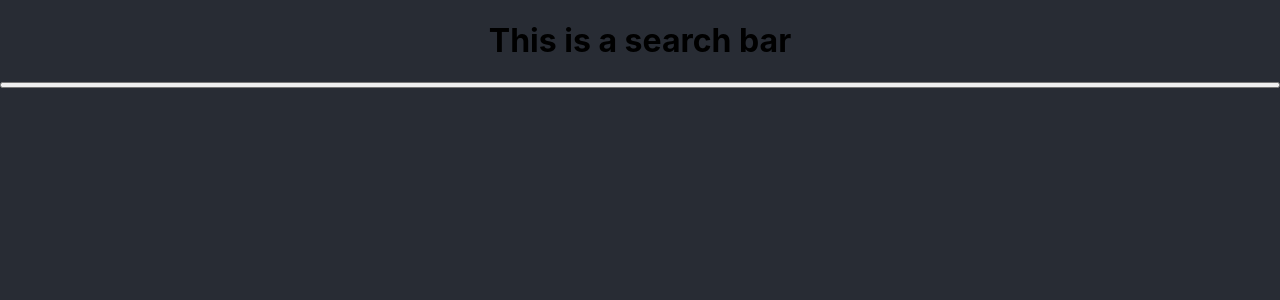
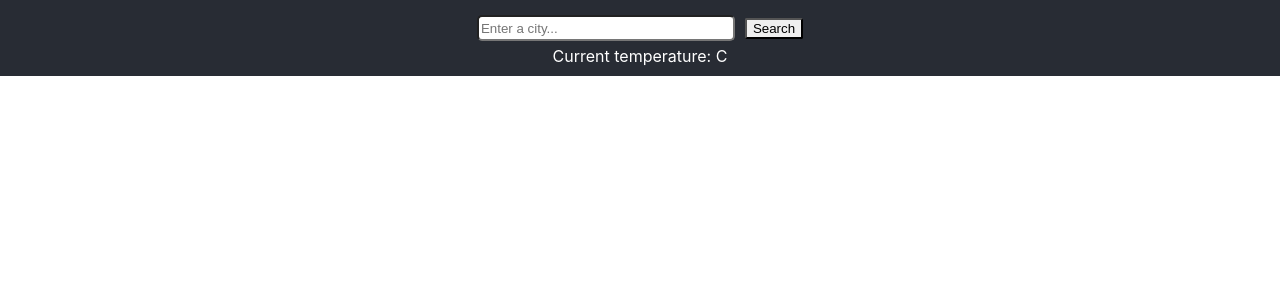
Before and after one commit to JordT/WeatherApp, a React (Create React App) app: page / in a window 1280 px wide. Shown: the top 300 px of the page. Built offline with nearby package versions, Linux system fonts and the light colour scheme.

Commit message:
form to get current default weather

```diff
--- a/src/App.css
+++ b/src/App.css
@@ -5,8 +5,21 @@
 }
 
 .App-header {
-  min-height: 100vh;
   display: flex;
+  align-items: center;
   flex-direction: column;
-  color: black;
+  color: white;
+  padding: 10px;
 }
+
+#input-search {
+  border-radius: 5px;
+  height: 20px;
+  width: 250px;
+  margin: 5px;
+}
+
+#submit-search {
+  border-radius: 2px;
+  margin: 5px;
+}
--- a/src/components/SearchBar/searchBar.js
+++ b/src/components/SearchBar/searchBar.js
@@ -5,21 +5,25 @@ const SearchBar = () => {
 
     const [resData, setResData] = useState([])
 
-    const handleSearch = (e) => {
+    const handleSubmit = (e) => {
         e.preventDefault()
-        axios.get(`https://api.openweathermap.org/data/2.5/onecall?lat=33.44&lon=-94.04&exclude=hourly,daily&appid=508459cf94bd056fe8b95a12ab1ac1e7`)
+        axios.get(`https://api.openweathermap.org/data/2.5/onecall?lat=33.44&lon=-94.04&exclude=hourly,minutely&appid=508459cf94bd056fe8b95a12ab1ac1e7`)
         .then((res) => {
-          setResData(res.data)
-          console.log(res.data)
+            // toFixed rounds the number to specified floating point value.
+            // -273.15 is the formula for the Kelvin to Celcius conversion.
+            setResData((res.data.current.temp-273.15).toFixed(0))
+            console.log(res.data)
         })
     }
 
 
     return (
         <div className="App-header">
-            <h1> This is a search bar</h1>
-            <button onClick={handleSearch}></button>
-            {resData}
+            <form onSubmit={handleSubmit}>
+                <input placeholder="Enter a city..." id="input-search"></input>
+                <button type="submit" id="submit-search" > Search </button>
+            </form>
+            Current temperature: {resData} C
         </div>
     )
 }
```
